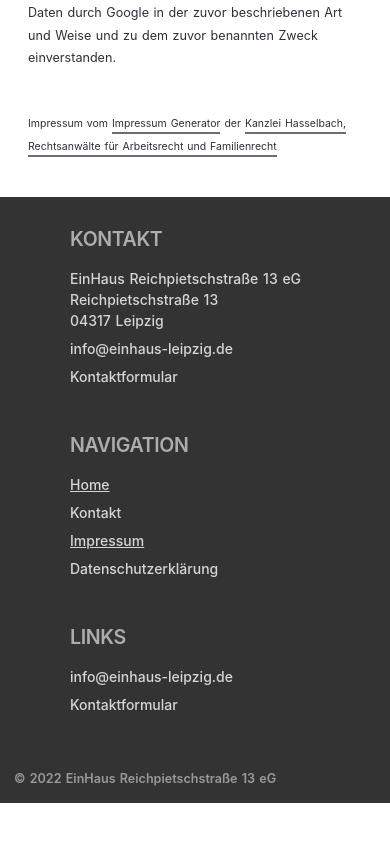
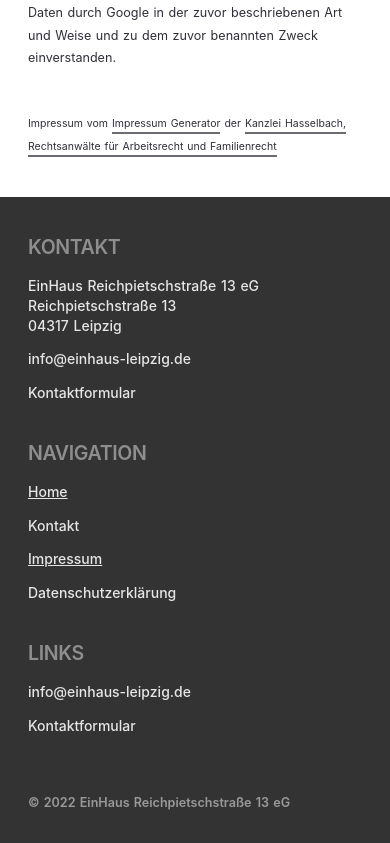
Before and after one commit to 3vincent/einhaus-leipzig, a Nuxt app: page /impressum in a window 390 px wide. Shown: the part 3324-4167 px from the top of the page. Before the commit the page ends 4127 px from the top, so only its background shows below. Built offline with nearby package versions, Linux system fonts and the light colour scheme.

Commit message:
Fix footer responsiveness

```diff
--- a/components/footer.vue
+++ b/components/footer.vue
@@ -1,6 +1,10 @@
 <template>
   <div class="footer-container">
-    <div class="grid-container">
+    <div
+      class="grid-container"
+      v-bind:class="{ 'grid-container--conditional': isLanding }"
+    >
+      <div class="grid-container-inner">
         <div class="kontakt list-container">
           <h3 class="headline"> Kontakt </h3>
           <ul>
@@ -42,7 +46,8 @@
       </div>
 
       <div class="copyright-claim">
-      &#169; 2022 EinHaus Reichpietschstraße 13 eG
+        <span>&#169; 2022 EinHaus Reichpietschstraße 13 eG</span>
+      </div>
     </div>
   </div>
 </template>
@@ -50,6 +55,12 @@
 <script>
 export default {
   name: 'Footer',
+  props: {
+    isLanding: {
+      type: Boolean,
+      default: false,
+    },
+  },
 }
 </script>
 
@@ -61,36 +72,78 @@ export default {
 }
 
 .footer-container {
-  display: flex;
-  flex-flow: column;
   min-height: 30vh;
+  width: 100%;
   background-color: #333;
 }
 
 .grid-container {
+  max-width: calc(800px + (4 * 2rem));
+
+  margin: 0 auto;
+  padding-top: 2rem;
+  padding-left: 2rem;
+  padding-right: 2rem;
+
   display: grid;
-  color: rgba(255, 255, 255, 0.8);
-  padding: 20px;
-  flex: 1;
-  align-items: flex-start;
-  justify-content: center;
-  justify-items: left;
+  grid-template-columns: 1fr;
+  grid-template-rows: auto 80px;
+  grid-column-gap: 0px;
+  grid-row-gap: 0px;
 
-  grid-template-columns: repeat(auto-fit, minmax(175px, 250px));
-  grid-column-gap: 2rem;
-  grid-row-gap: 1rem;
+  &-inner {
+    grid-area: 1 / 1 / 2 / 2;
+
+    display: grid;
+
+    grid-template-columns: repeat(auto-fit, 250px);
+    grid-column-gap: 1rem;
+    justify-content: space-between;
+  }
+
+  .copyright-claim {
+    grid-area: 2 / 1 / 3 / 2;
+
+    font-size: 0.9rem;
+    font-weight: 600;
+    color: rgba(255, 255, 255, 0.5);
+    margin: 0;
+    // margin-top: 1rem;
+    // margin-bottom: 1rem;
+    align-self: center;
+
+    @media screen and (min-width: $_md) {
+      font-size: 0.8rem;
+    }
+  }
+}
+
+.grid-container--conditional {
+  max-width: calc(800px + (2 * 2rem));
+
+  @media screen and (min-width: $_xs) {
+    margin: 0 auto;
+  }
+
+  @media screen and (min-width: $_md) {
+    margin-left: calc(200px);
+  }
+
+  @media screen and (min-width: $_xl) {
+    margin: 0 auto;
+  }
 }
 
 .list-container {
   display: inline-block;
-}
 
   h3.headline {
     margin-bottom: 0;
     padding-bottom: 0;
     text-transform: uppercase;
     font-weight: 600;
-  color: rgba(255, 255, 255, 0.6);
+    color: rgba(142, 142, 142, 1);
+  }
 }
 
 ul {
@@ -100,26 +153,14 @@ ul {
   list-style-position: inside;
   padding: 0;
 
+  li {
+    padding-bottom: 1rem;
+    line-height: 1.4rem;
+    color: rgb(230, 230, 230);
+
     @media screen and (min-width: $_md) {
       font-size: 0.9rem;
       line-height: 1.2rem;
-  }
-}
-
-li {
-  padding-bottom: 0.5rem;
-}
-
-.copyright-claim {
-  bottom: 0;
-  font-size: 0.9rem;
-  font-weight: 600;
-  color: rgba(255, 255, 255, 0.5);
-  padding: 1rem;
-
-  @media screen and (min-width: $_md) {
-    font-size: 0.8rem;
-  }
     }
 
     a,
@@ -133,4 +174,6 @@ a:hover {
       opacity: 0.8;
       text-decoration: none;
     }
+  }
+}
 </style>
--- a/layouts/landing.vue
+++ b/layouts/landing.vue
@@ -3,6 +3,6 @@
     <TopMenu :is-relative="false" :logo-white="true" />
     <LandingOneScrollMenu />
     <slot />
-    <Footer />
+    <Footer :is-landing="true" />
   </div>
 </template>
--- a/pages/impressum.vue
+++ b/pages/impressum.vue
@@ -192,7 +192,8 @@ definePageMeta({
 
 .content {
   width: 100%;
-  max-width: calc((3 * 250px) + (4 * 2rem));
+  // max-width: calc((3 * 250px) + (4 * 2rem));
+  max-width: calc(800px + (2 * 2rem));
   padding: 2rem;
   background-color: white;
   margin-top: 0;
```
Lines whose indentation alone changed are shown as unchanged.
